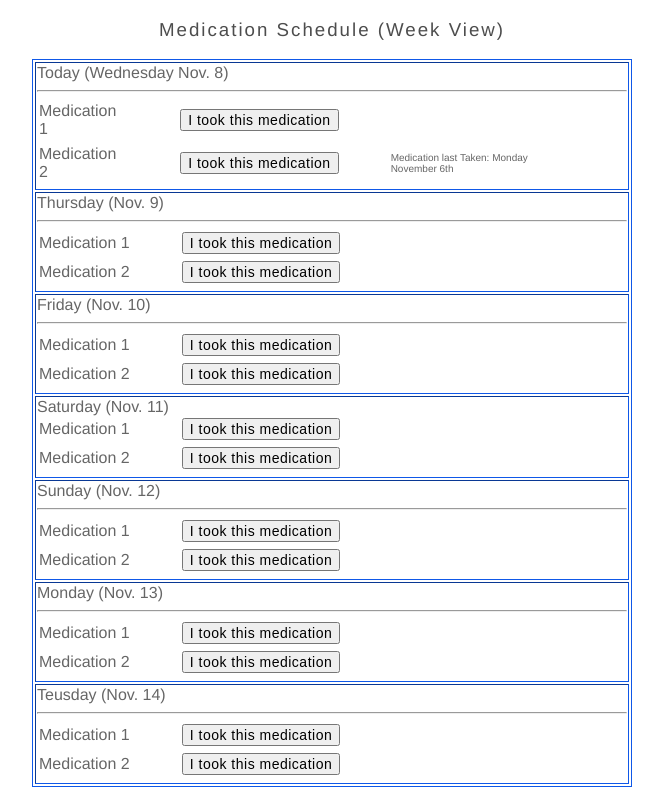
After one commit to ZarinStar/Sealion-WireFrameDemo, a PHP site: page /medicationSchedule_weeklyView.html in a window 1280 px wide. The commit adds this page. Shown: the whole page, without its empty margins (308-971 px from the left). Run offline with PHP 8.4, Linux system fonts and the light colour scheme.

Commit message:
testing some css for tables

```diff
--- /dev/null
+++ b/medicationSchedule_weeklyView.html
@@ -0,0 +1,203 @@
+<!DOCTYPE html>
+<html>
+
+<HEAD>
+	<title>Home</title>
+	<link type="text/css" rel="stylesheet" href="stylesheet.css"/>
+</HEAD>
+
+<body>
+	<h3 style="text-align: center;">Medication Schedule (Week View) </b></h3>
+
+	<div class="center">
+
+
+      <table class = "weekView" border="1">
+        <tr>
+          <td>
+            Today (Wednesday Nov. 8)
+            <hr>
+
+            <table class = "weekView_Day">
+              <tr>
+                <td>
+                  Medication 1
+                </td>
+                <td>
+                  <input type="button" value = "I took this medication">
+                </td>
+              </tr>
+              <tr>
+                <td>
+                  Medication 2
+                </td>
+                <td>
+                  <input type="button" value = "I took this medication">
+                </td>
+                <td class="last_taken">
+                  Medication last Taken: Monday November 6th
+                </td>
+              </tr>
+            </table>
+
+
+          </td>
+        </tr>
+
+        <tr>
+          <td>
+            Thursday (Nov. 9)
+            <hr>
+
+
+          <table class = "weekView_Day">
+            <tr>
+              <td>
+                Medication 1
+              </td>
+              <td>
+                <input type="button" value = "I took this medication">
+              </td>
+            </tr>
+            <tr>
+              <td>
+                Medication 2
+              </td>
+              <td>
+                <input type="button" value = "I took this medication">
+              </td>
+            </tr>
+          </table>
+          </td>
+        </tr>
+
+        <tr>
+          <td>
+            Friday (Nov. 10)
+            <hr>
+            <table class = "weekView_Day">
+              <tr>
+                <td>
+                  Medication 1
+                </td>
+                <td>
+                  <input type="button" value = "I took this medication">
+                </td>
+              </tr>
+              <tr>
+                <td>
+                  Medication 2
+                </td>
+                <td>
+                  <input type="button" value = "I took this medication">
+                </td>
+              </tr>
+            </table>
+          </td>
+        </tr>
+
+        <tr>
+          <td>
+            Saturday (Nov. 11)
+            <table class = "weekView_Day">
+              <tr>
+                <td>
+                  Medication 1
+                </td>
+                <td>
+                  <input type="button" value = "I took this medication">
+                </td>
+              </tr>
+              <tr>
+                <td>
+                  Medication 2
+                </td>
+                <td>
+                  <input type="button" value = "I took this medication">
+                </td>
+              </tr>
+            </table>
+          </td>
+        </tr>
+
+        <tr>
+          <td>
+            Sunday (Nov. 12)
+            <hr>
+            <table class = "weekView_Day">
+              <tr>
+                <td>
+                  Medication 1
+                </td>
+                <td>
+                  <input type="button" value = "I took this medication">
+                </td>
+              </tr>
+              <tr>
+                <td>
+                  Medication 2
+                </td>
+                <td>
+                  <input type="button" value = "I took this medication">
+                </td>
+              </tr>
+            </table>
+          </td>
+        </tr>
+
+        <tr>
+          <td>
+            Monday (Nov. 13)
+            <hr>
+            <table class = "weekView_Day">
+              <tr>
+                <td>
+                  Medication 1
+                </td>
+                <td>
+                  <input type="button" value = "I took this medication">
+                </td>
+              </tr>
+              <tr>
+                <td>
+                  Medication 2
+                </td>
+                <td>
+                  <input type="button" value = "I took this medication">
+                </td>
+              </tr>
+            </table>
+          </td>
+        </tr>
+
+        <tr>
+          <td>
+            Teusday (Nov. 14)
+            <hr>
+            <table class = "weekView_Day">
+              <tr>
+                <td>
+                  Medication 1
+                </td>
+                <td>
+                  <input type="button" value = "I took this medication">
+                </td>
+              </tr>
+              <tr>
+                <td>
+                  Medication 2
+                </td>
+                <td>
+                  <input type="button" value = "I took this medication">
+                </td>
+              </tr>
+            </table>
+          </td>
+        </tr>
+
+      </table>
+	</div>
+
+</body>
+
+</html>
--- a/stylesheet.css
+++ b/stylesheet.css
@@ -82,3 +82,19 @@ img {
    overflow-x: hidden;
    padding: 5px;
 }
+
+.weekView{
+  width: 100%;
+  border: 1px solid #0F58E8
+}
+.weekView_Day{
+  border: none;
+  padding: 0px 0px 0px 0px
+}
+.weekView_Day tr td{
+  border: none;
+  padding: 0px 50px 5px 0px;
+}
+.last_taken{
+  font-size: 10px;
+}
```
Also changed, not shown: test.css (added, +11 -0 lines), test.html (added, +41 -0 lines).
